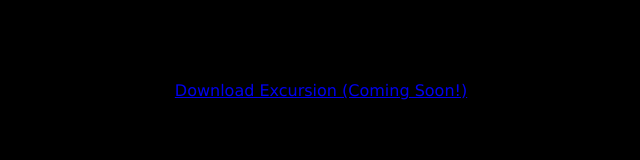
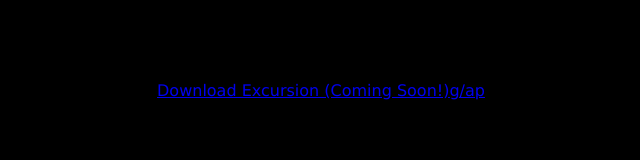
Before and after one commit to romanelena199/excursion-2, a plain HTML site: page excursion/index.html in a window 1280 px wide. Shown: the whole page, without its empty margins (319-959 px from the left). Drawn offline with Linux system fonts and the light colour scheme; files that its build step writes are made by us from their sources.

```diff
--- a/index.html
+++ b/excursion/index.html
@@ -9,6 +9,6 @@
 </head>
 <body>
     <h1>Discover hidden places in the world around you</h1>
-    <p><a href="#">Download Excursion (Coming Soon!)</a></p>
+    <p><a href="#">Download Excursion (Coming Soon!)g/ap</p>
 </body>
 </html>
```
Also changed, not shown: 2 other files.
